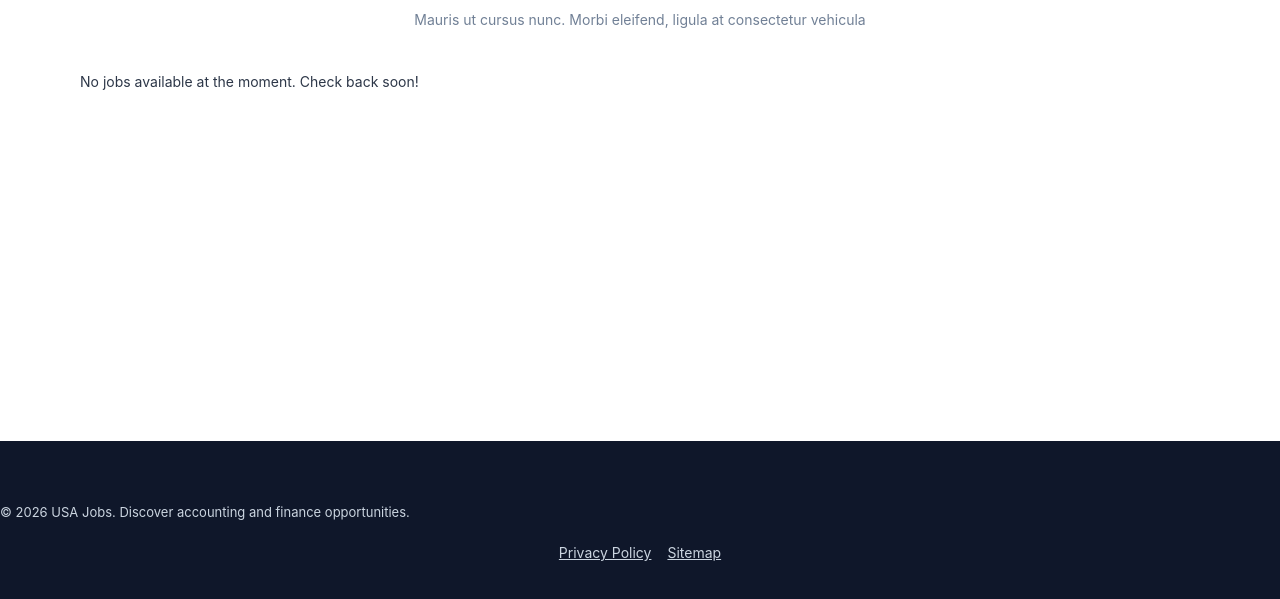
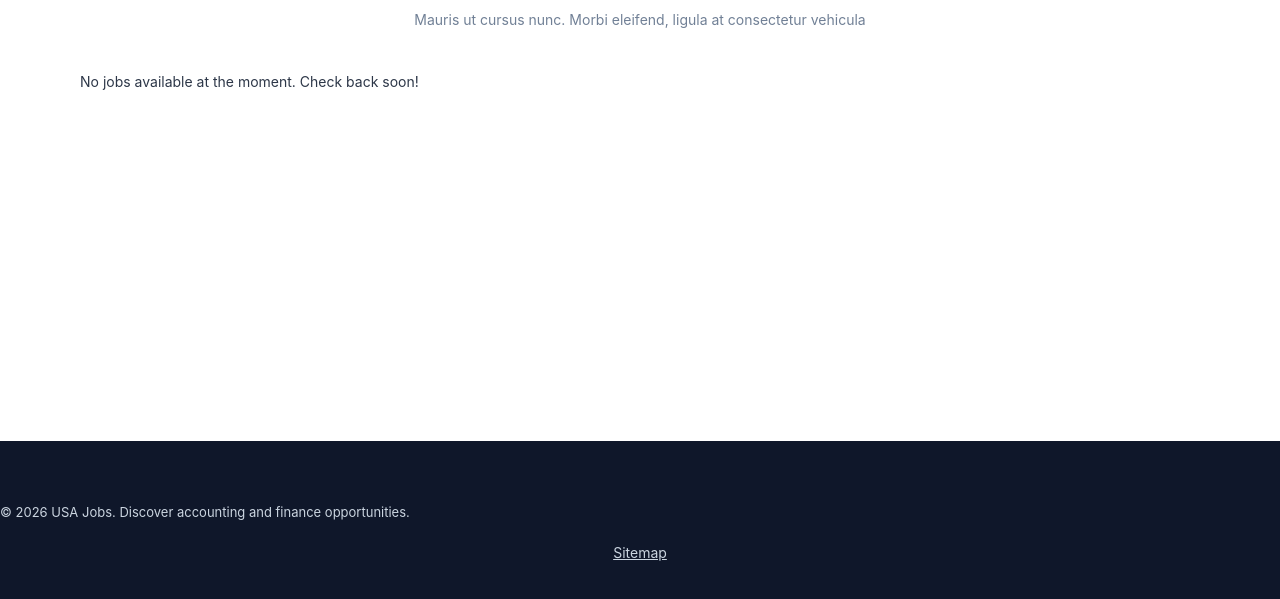
Before and after one commit to R5M54Y/CPAJOBS, a website: page static/index.html in a window 1280 px wide. Shown: the part 299-898 px from the top of the page. Drawn offline with Linux system fonts and the light colour scheme; no server answers.

Commit message:
fix: remove Privacy Policy footer temporarily to unblock company field deployment

```diff
--- a/static/index.html
+++ b/static/index.html
@@ -1491,7 +1491,6 @@ footer {
     <p>&copy; 2026 USA Jobs. Discover accounting and finance opportunities.</p>
     <nav aria-label="Footer navigation">
       <ul style="list-style: none; padding: 0; margin: 1rem 0 0 0; display: flex; gap: 1rem; justify-content: center; font-size: 0.875rem;">
-        <li><a href="/privacy/" style="color: inherit; text-decoration: underline;">Privacy Policy</a></li>
         <li><a href="/sitemap.xml" style="color: inherit; text-decoration: underline;">Sitemap</a></li>
       </ul>
     </nav>
```
